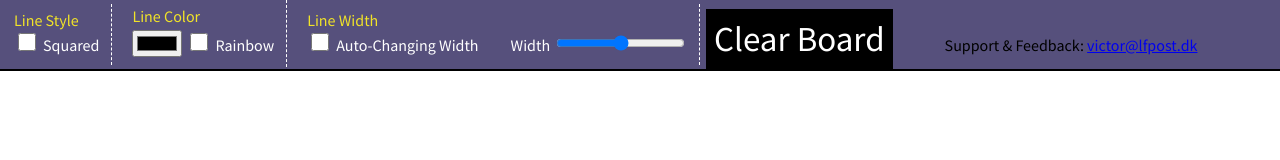
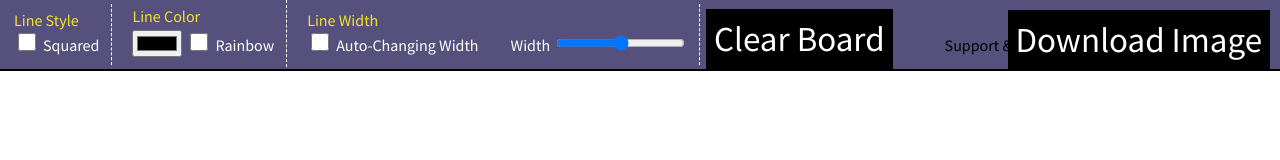
Before and after one commit to Vicedivic/sketchblog, a plain HTML site: page index.html in a window 1280 px wide. Drawn offline with nearby package versions, Linux system fonts and the light colour scheme.

Commit message:
Add 'Download Image' button

```diff
--- a/index.html
+++ b/index.html
@@ -28,6 +28,7 @@
   </fieldset>
   <button onclick="clearboard(event)">Clear Board</button>
   <p id="support">&nbsp &nbsp &nbsp &nbsp &nbsp &nbsp &nbsp &nbspSupport & Feedback: <a href="mailto:victor@lfpost.dk">victor@lfpost.dk</a></p>
+	<button id="save-button"><a id="save">Save image</a></button>
 </form>
 <canvas id="draw" width="800" height="800"></canvas>
 <script src="https://ajax.googleapis.com/ajax/libs/jquery/3.3.1/jquery.min.js"></script>
@@ -246,6 +247,23 @@
 
     ctx.shadowColor = color;
 
+		//let link = document.querySelector('#save-button');
+		//let cnvs = document.getElementById('draw');
+		//link.addEventListener('click', function(ev) {
+		//	ev.preventDefault();
+		//	link.href = cnvs.toDataURL('image/jpeg', 1.0);
+		//	link.download = 'painting.jpg';
+		//	console.log("Successfully downloaded 'painting.jpg'!")
+		//}, false);
+
+		var link = document.getElementById('save');
+		    link.innerHTML = 'Download Image';
+		link.addEventListener('click', function(ev) {
+		    link.href = canvas.toDataURL('image/jpeg');
+		    link.download = "mypainting.jpg";
+		}, false);
+		//document.body.children[0].appendChild(link);
+
 </script>
 
 <style>
@@ -265,6 +283,17 @@
     display: inline-grid;
     font-size: 35px;
   }
+
+	#save-button {
+		position: absolute;
+		right: 10px;
+		margin-top: 10px;
+	}
+
+	#save {
+		text-decoration: none;
+		color: white;
+	}
 
   canvas:hover {
     cursor: crosshair;
```
